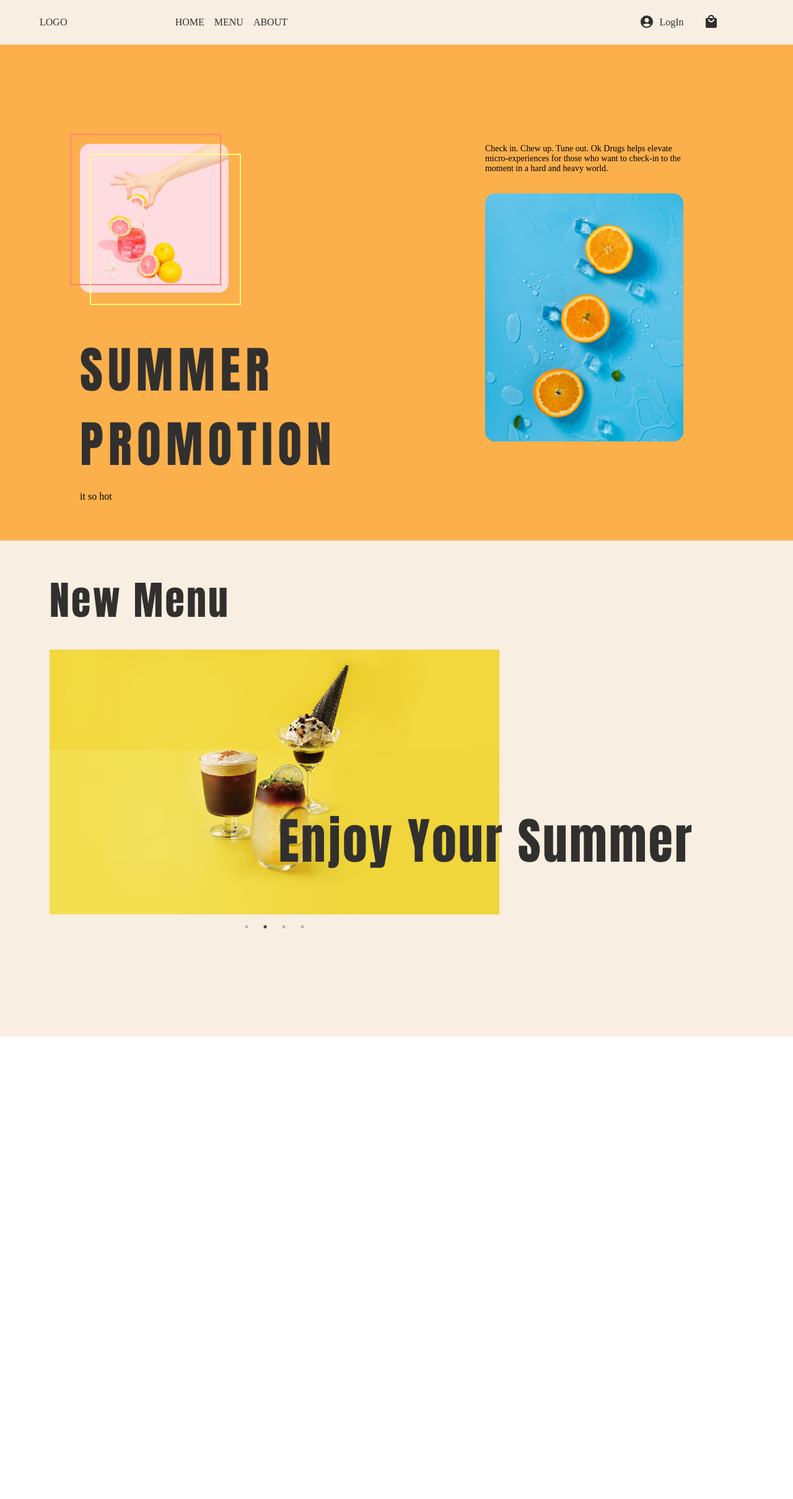
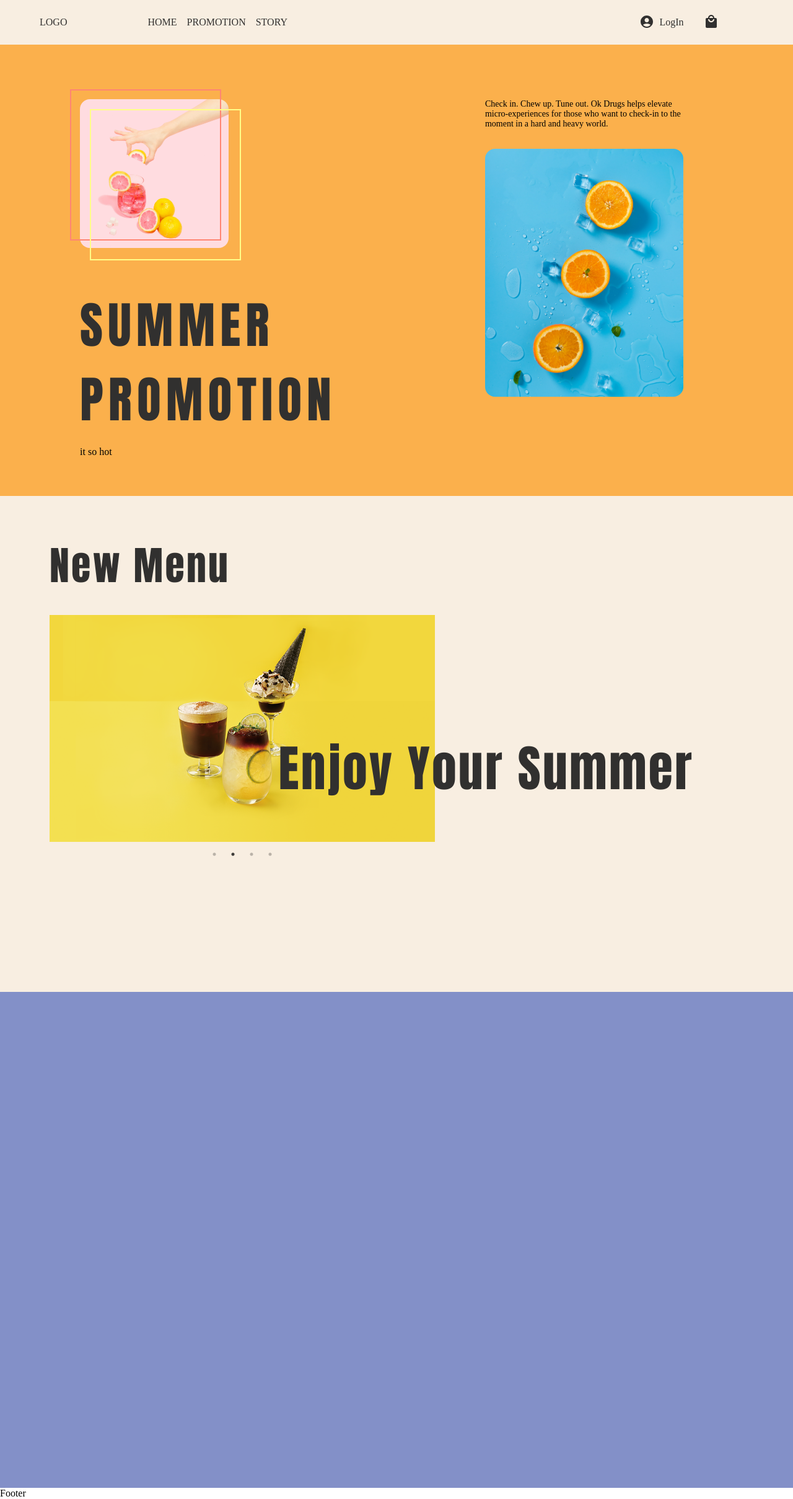
Before and after one commit to pearl0304/CAFE_PROJECT, a React (Create React App) app: page / in a window 1280 px wide. Shown: the whole page at 62% size. Before the commit the page ends 1672 px from the top, so only its background shows below. Built offline with nearby package versions, Linux system fonts and the light colour scheme.

Commit message:
feat: home page scroll

```diff
--- a/package.json
+++ b/package.json
@@ -15,11 +15,13 @@
     "@types/node": "^16.11.47",
     "@types/react": "^18.0.15",
     "@types/react-dom": "^18.0.6",
+    "@types/react-scroll": "^1.8.4",
     "@types/react-slick": "^0.23.10",
     "react": "^18.2.0",
     "react-dom": "^18.2.0",
     "react-router-dom": "^6.3.0",
     "react-scripts": "5.0.1",
+    "react-scroll": "^1.8.7",
     "react-slick": "^0.29.0",
     "slick-carousel": "^1.8.1",
     "styled-components": "^5.3.5",
--- a/src/App.tsx
+++ b/src/App.tsx
@@ -1,15 +1,15 @@
 import React from "react";
 import { Wrapper } from "./css/App.styled";
 import { Header } from "./Components/Header";
-import { News } from "./Components/News";
-import { SlideList } from "./Components/SlideList";
+import { Footer } from "./Components/Footer";
+import { Home } from "./pages/Home";
 
 export const App = () => {
   return (
     <Wrapper>
       <Header />
-      <News />
-      <SlideList />
+      <Home />
+      <Footer />
     </Wrapper>
   );
 };
--- /dev/null
+++ b/src/Components/Footer.tsx
@@ -0,0 +1,6 @@
+import React from "react";
+import { FooterWrapper } from "../css/Footer.styled";
+
+export const Footer = () => {
+  return <FooterWrapper>Footer</FooterWrapper>;
+};
--- a/src/Components/Header.tsx
+++ b/src/Components/Header.tsx
@@ -1,4 +1,5 @@
-import React from "react";
+import React, { useState } from "react";
+import { Link as ScrollLink } from "react-scroll";
 import { HeaderWrapper } from "../css/Header.styled";
 import AccountCircleIcon from "@mui/icons-material/AccountCircle";
 import LocalMallIcon from "@mui/icons-material/LocalMall";
@@ -10,10 +11,22 @@ export const Header = () => {
         <div className="header-left">
           <div className="logo">LOGO</div>
           <nav className="nav">
-            <ul>
-              <li>HOME</li>
-              <li>MENU</li>
-              <li>ABOUT</li>
+            <ul className="header-menu">
+              <li>
+                <ScrollLink to="home" spy={true} smooth={true}>
+                  HOME
+                </ScrollLink>
+              </li>
+              <li>
+                <ScrollLink to="promotion" spy={true} smooth={true}>
+                  PROMOTION
+                </ScrollLink>
+              </li>
+              <li>
+                <ScrollLink to="story" spy={true} smooth={true}>
+                  STORY
+                </ScrollLink>
+              </li>
             </ul>
           </nav>
         </div>
--- a/src/Components/SlideList.tsx
+++ b/src/Components/SlideList.tsx
@@ -21,7 +21,7 @@ const setting = {
 
 export const SlideList = () => {
   return (
-    <SlideListWrapper>
+    <SlideListWrapper id="promotion">
       <div className="menu-container">
         <div className="menu-left">
           <div>
--- /dev/null
+++ b/src/Components/StoryList.tsx
@@ -0,0 +1,11 @@
+import React from "react";
+import { StoryWrapper } from "../css/StoryList.styled";
+
+export const StoryList = () => {
+  return (
+    <StoryWrapper id="story">
+      <div className="story-left"></div>
+      <div className="story-right"></div>
+    </StoryWrapper>
+  );
+};
--- /dev/null
+++ b/src/css/Footer.styled.ts
@@ -0,0 +1,3 @@
+import styled from "styled-components";
+
+export const FooterWrapper = styled.footer``;
--- a/src/css/Header.styled.ts
+++ b/src/css/Header.styled.ts
@@ -8,6 +8,10 @@ export const HeaderWrapper = styled.header`
   justify-content: center;
   line-height: 4.5rem;
   color: #31302f;
+  position: fixed;
+  top: 0;
+  left: 0;
+  z-index: 1;
 
   .header-container {
     width: 90%;
--- a/src/css/SlideList.styled.ts
+++ b/src/css/SlideList.styled.ts
@@ -13,12 +13,12 @@ export const SlideListWrapper = styled.div`
     letter-spacing: 0.2rem;
   }
   .menu-left {
-    width: 70%;
+    width: 60%;
     display: flex;
     flex-direction: column;
     gap: 2rem;
     margin-left: 5rem;
-    margin-top: 3rem;
+    margin-top: 4rem;
   }
 
   .menu-left > div:first-child {
--- /dev/null
+++ b/src/css/StoryList.styled.ts
@@ -0,0 +1,6 @@
+import styled from "styled-components";
+
+export const StoryWrapper = styled.div`
+  height: 50rem;
+  background-color: #8390c8;
+`;
--- /dev/null
+++ b/src/pages/Home.tsx
@@ -0,0 +1,13 @@
+import { News } from "../Components/News";
+import { SlideList } from "../Components/SlideList";
+import { StoryList } from "../Components/StoryList";
+
+export const Home = () => {
+  return (
+    <div>
+      <News />
+      <SlideList />
+      <StoryList />
+    </div>
+  );
+};
```
Also changed, not shown: 1 other file (tests, documents, lock files or other folders).
